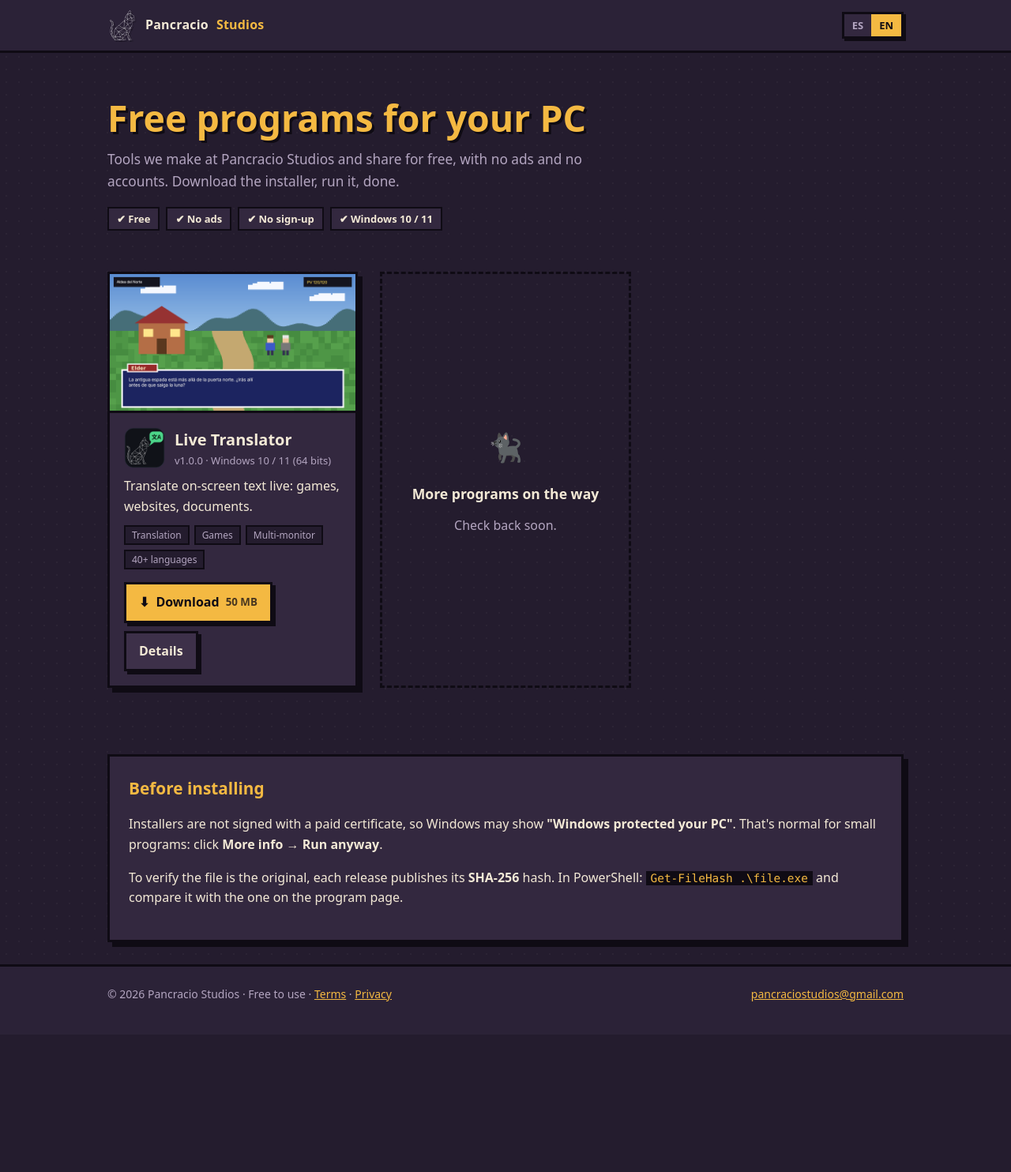
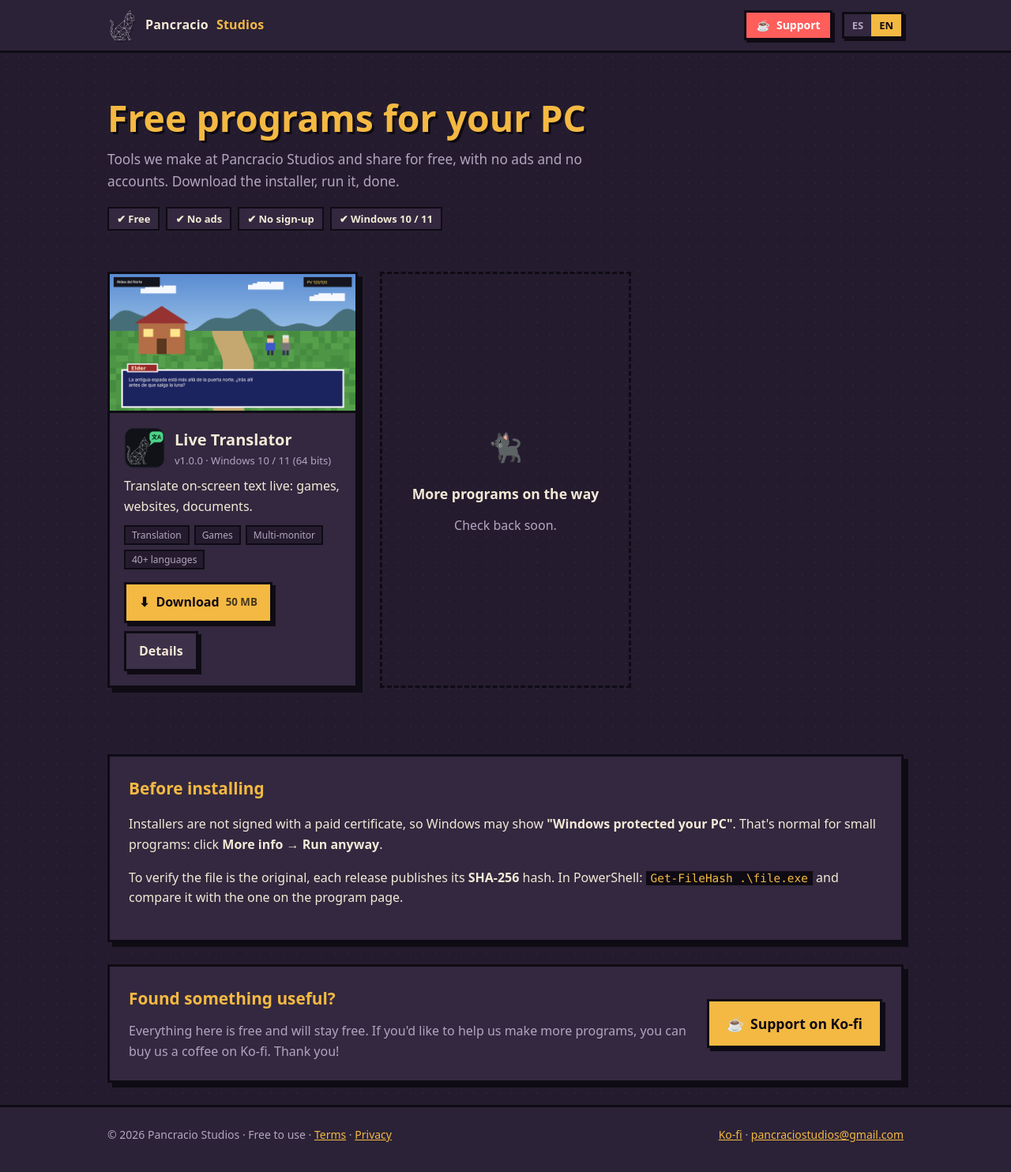
Before and after one commit to pancracio-studios/pancraciostudios-projects, a plain HTML site: page index.html in a window 1280 px wide. Shown: the whole page at 79% size. Before the commit the page ends 1310 px from the top, so only its background shows below. Drawn offline with Linux system fonts and the light colour scheme.

Commit message:
Botón y sección para apoyar en Ko-fi

```diff
--- a/assets/css/site.css
+++ b/assets/css/site.css
@@ -43,6 +43,11 @@ html[data-lang="en"] [lang="es"]:not(html) { display: none !important; }
 .brand img { width: 38px; height: 38px; object-fit: contain; filter: drop-shadow(2px 2px 0 var(--ink)); }
 .brand span { color: var(--gold); }
 .spacer { flex: 1; }
+.btn.support { padding: 5px 12px; font-size: 14px; box-shadow: 3px 3px 0 var(--ink); background: #ff5e5b; color: #fff; }
+.btn.support:hover { color: #fff; background: #ff7673; }
+.support-box { display: flex; gap: 20px; align-items: center; justify-content: space-between; flex-wrap: wrap; border-color: var(--ink); background: linear-gradient(135deg, var(--panel) 0%, #45304a 100%); }
+.support-box > div { flex: 1 1 320px; }
+.support-box p { margin: 0; color: var(--dim); }
 .lang { display: flex; border: 3px solid var(--ink); box-shadow: 3px 3px 0 var(--ink); }
 .lang button {
   font: inherit; font-weight: 700; font-size: 13px; padding: 4px 10px; cursor: pointer;
@@ -135,6 +140,11 @@ details p { margin: 8px 0 0; color: var(--dim); }
 footer { border-top: 3px solid var(--ink); background: var(--bg2); color: var(--dim); font-size: 14px; padding: 24px 0 40px; }
 footer .wrap { display: flex; flex-wrap: wrap; gap: 8px 24px; justify-content: space-between; }
 
+@media (max-width: 480px) {
+  .btn.support .txt { display: none; }
+  .top .wrap { gap: 8px; }
+  .brand { font-size: 15px; }
+}
 @media (max-width: 720px) {
   .two { grid-template-columns: 1fr; }
   .section { padding: 18px; }
--- a/catalog.json
+++ b/catalog.json
@@ -24,9 +24,20 @@
         "en": "Reads the text of a screen, window or region and shows it translated in the same place, on another monitor or on top of the original. Great for RPGs and text-heavy games."
       },
       "tags": {
-        "es": ["Traducción", "Juegos", "Multimonitor", "40+ idiomas"],
-        "en": ["Translation", "Games", "Multi-monitor", "40+ languages"]
+        "es": [
+          "Traducción",
+          "Juegos",
+          "Multimonitor",
+          "40+ idiomas"
+        ],
+        "en": [
+          "Translation",
+          "Games",
+          "Multi-monitor",
+          "40+ languages"
+        ]
       }
     }
-  ]
+  ],
+  "support": "https://ko-fi.com/pancraciostudios"
 }
--- a/index.html
+++ b/index.html
@@ -16,6 +16,7 @@
   <div class="wrap">
     <a class="brand" href="./"><img src="assets/img/pancracio-logo.png" alt="">Pancracio <span>Studios</span></a>
     <div class="spacer"></div>
+    <a class="btn support" href="https://ko-fi.com/pancraciostudios" target="_blank" rel="noopener" aria-label="Apoyar en Ko-fi / Support on Ko-fi">☕ <span class="txt"><span lang="es">Apoyar</span><span lang="en">Support</span></span></a>
     <div class="lang" role="group" aria-label="Idioma / Language">
       <button type="button" data-set="es" aria-pressed="true">ES</button>
       <button type="button" data-set="en" aria-pressed="false">EN</button>
@@ -56,12 +57,20 @@
       <p>To verify the file is the original, each release publishes its <b>SHA-256</b> hash. In PowerShell: <code>Get-FileHash .\file.exe</code> and compare it with the one on the program page.</p>
     </div>
   </section>
+
+  <section class="section support-box">
+    <div>
+      <h2><span lang="es">¿Te sirvió algo?</span><span lang="en">Found something useful?</span></h2>
+      <p><span lang="es">Todo aquí es gratis y seguirá siéndolo. Si quieres apoyar para que salgan más programas, puedes invitarnos un café en Ko-fi. ¡Gracias!</span><span lang="en">Everything here is free and will stay free. If you'd like to help us make more programs, you can buy us a coffee on Ko-fi. Thank you!</span></p>
+    </div>
+    <a class="btn primary big" href="https://ko-fi.com/pancraciostudios" target="_blank" rel="noopener">☕ <span lang="es">Apoyar en Ko-fi</span><span lang="en">Support on Ko-fi</span></a>
+  </section>
 </main>
 
 <footer>
   <div class="wrap">
     <span>© 2026 Pancracio Studios · <span lang="es">Uso gratuito</span><span lang="en">Free to use</span> · <a href="https://github.com/pancracio-studios/pancraciostudios-projects/blob/main/LICENSE.md"><span lang="es">Términos</span><span lang="en">Terms</span></a> · <a href="https://github.com/pancracio-studios/pancraciostudios-projects/blob/main/PRIVACY.md"><span lang="es">Privacidad</span><span lang="en">Privacy</span></a></span>
-    <span><a href="mailto:pancraciostudios@gmail.com">pancraciostudios@gmail.com</a></span>
+    <span><a href="https://ko-fi.com/pancraciostudios" target="_blank" rel="noopener">Ko-fi</a> · <a href="mailto:pancraciostudios@gmail.com">pancraciostudios@gmail.com</a></span>
   </div>
 </footer>
 <script src="assets/js/site.js"></script>
```
Also changed, not shown: programs/live-translator/index.html (+3 -1 lines), 2 other files.
